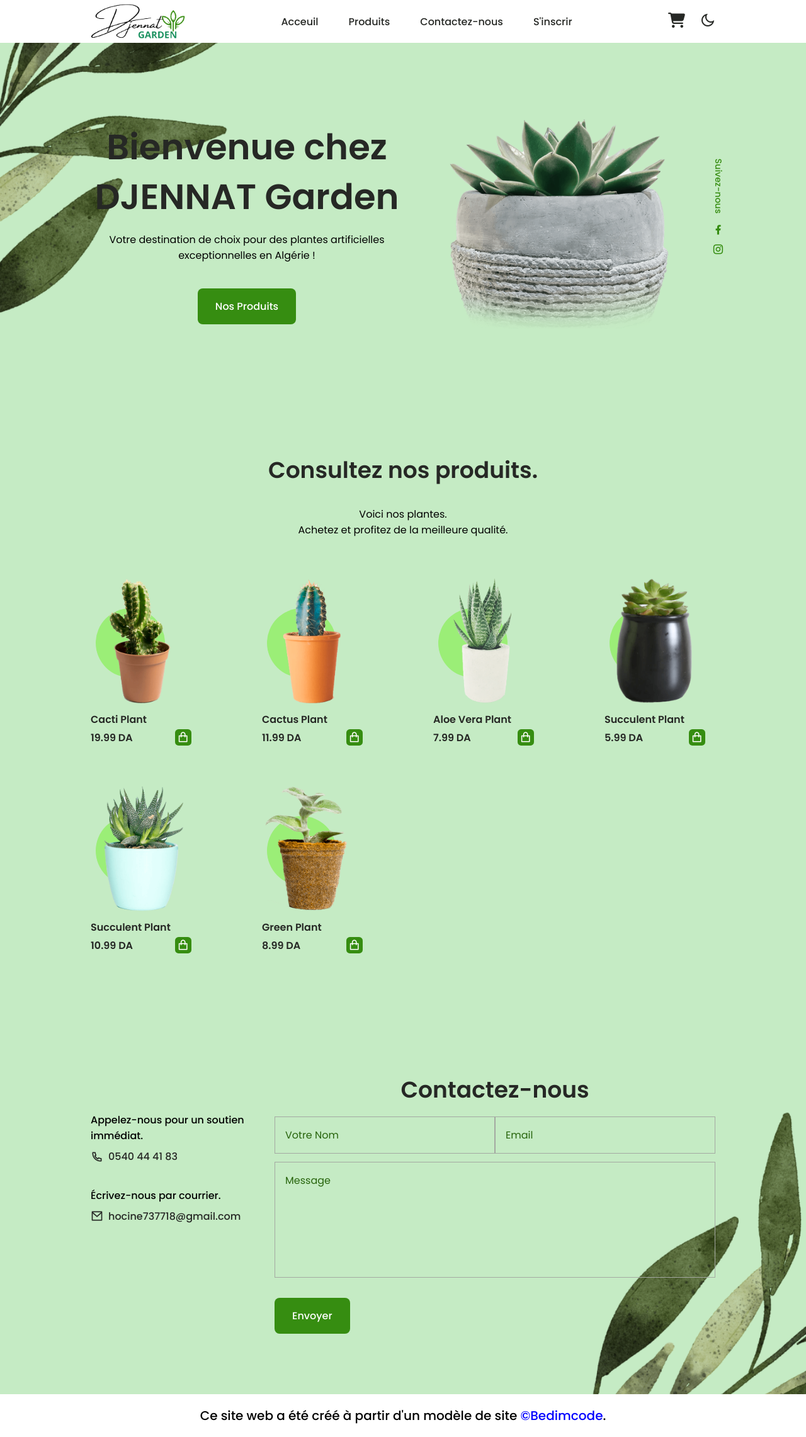
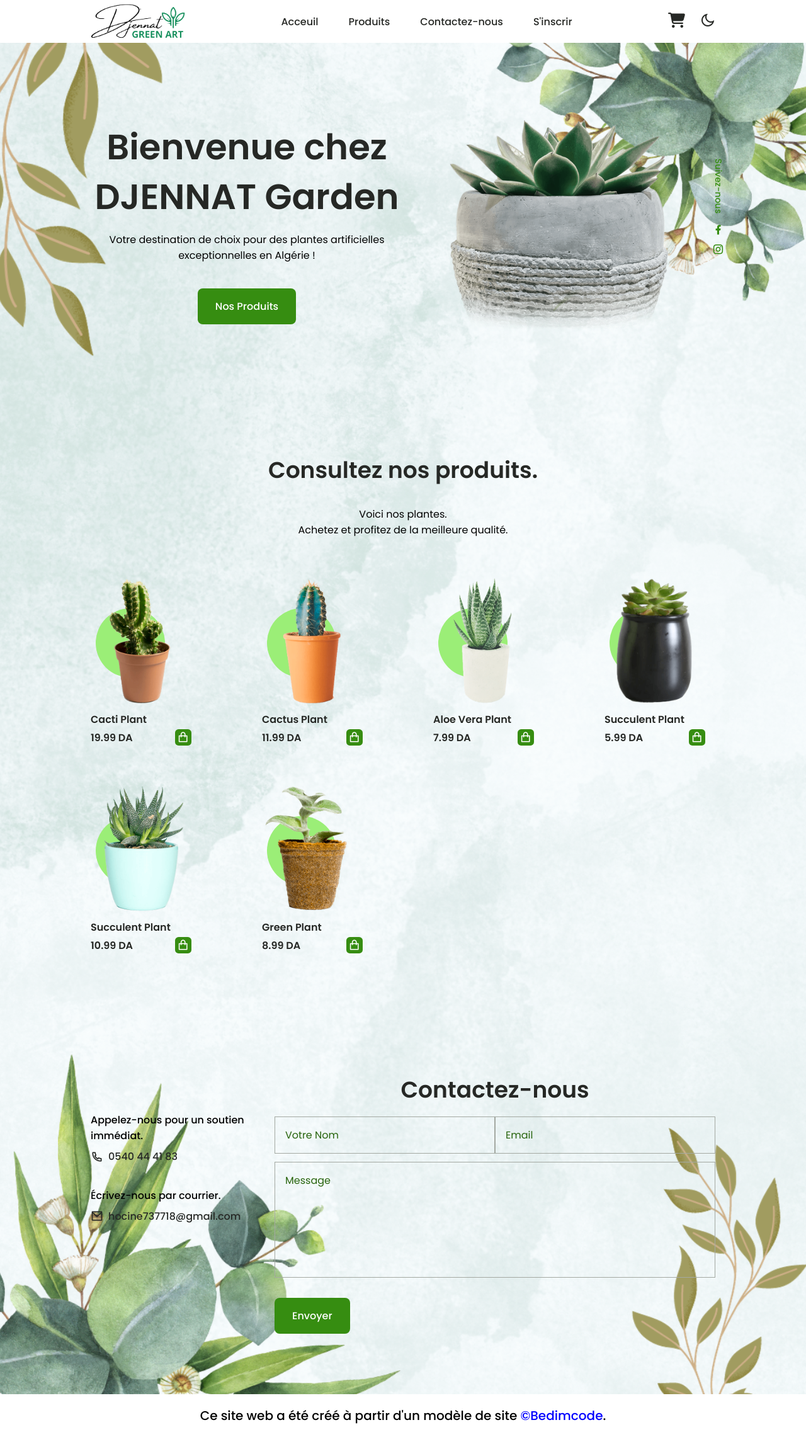
Before and after one commit to Hocine737718/Djennat_Garden_V1, a PHP site: page / in a window 1280 px wide. Shown: the whole page at 63% size. Run offline with PHP 8.4, Linux system fonts and the light colour scheme.

Commit message:
Logo 2 + Background 2 Commit

```diff
--- a/assets/css/dark.css
+++ b/assets/css/dark.css
@@ -4,9 +4,8 @@ body.dark-theme{
     --title-color: hsl(var(--hue), 4%, 95%);
     --text-color: hsl(var(--hue), 4%, 1%);
     --body-color: hsl(var(--hue), 8%, 12%);
-    --container-color: hsl(var(--hue), 78%, 22%);
-    --background-img: url('../img/background/dark.png');
-    /*--logo-img: url('../img/logo/logo-dark.png');*/
+    --container-color: hsl(var(--hue), 42%, 49%);
+    --background-img: url('../img/background/dark-2.png');
 }
 .dark-theme .product_circle{
     background-color: var(--container-color);
--- a/assets/css/media.css
+++ b/assets/css/media.css
@@ -230,5 +230,9 @@
     .product_description {
         padding: 0rem;
     }
-
+    .product_circle {
+        width: 150px;
+        height: 150px;
+        left:20%;
+    }
 }
--- a/assets/css/mon-style.css
+++ b/assets/css/mon-style.css
@@ -3,7 +3,7 @@
 /* Variables */
 :root{
     --navbar-height: 68px;
-    --background-img: url('../img/background/light.png');
+    --background-img: url('../img/background/light-2.png');
     /*--logo-img: url('../img/logo/logo.png');*/
 
     /* Conatiner CSS */
--- a/index.php
+++ b/index.php
@@ -3,7 +3,7 @@
     <head>
         <meta charset="UTF-8">
         <meta name="viewport" content="width=device-width, initial-scale=1.0">
-        <link rel="shortcut icon" href="assets/img/logo/1.png" type="image/x-icon">
+        <link rel="shortcut icon" href="assets/img/logo/small.png" type="image/x-icon">
         <link rel="stylesheet" href="https://cdn.jsdelivr.net/npm/remixicon@2.5.0/fonts/remixicon.css">
         <link rel="stylesheet" href="https://cdnjs.cloudflare.com/ajax/libs/font-awesome/6.5.1/css/all.min.css">
         <link rel="stylesheet" href="assets/css/mon-style.css">
@@ -22,7 +22,7 @@
         <header class="header">
             <nav class="nav container">
                 <a href="#" id="logo">
-                    <img src="assets/img/logo/logo.png" alt="logo">
+                    <img src="assets/img/logo/medium.png" alt="logo">
                 </a>
                 <div class="nav_menu" id="nav-menu">
                     <ul class="nav_list">
```
Also changed, not shown: assets/img/background/dark-2.png, assets/img/background/light-2.png (added), assets/img/logo/1.png (deleted), assets/img/logo/2.png (deleted), assets/img/logo/3.png (deleted), assets/img/logo/logo-dark.png (deleted), assets/img/logo/logo.png (deleted), assets/img/logo/medium.png (added), assets/img/logo/small.png (added).
